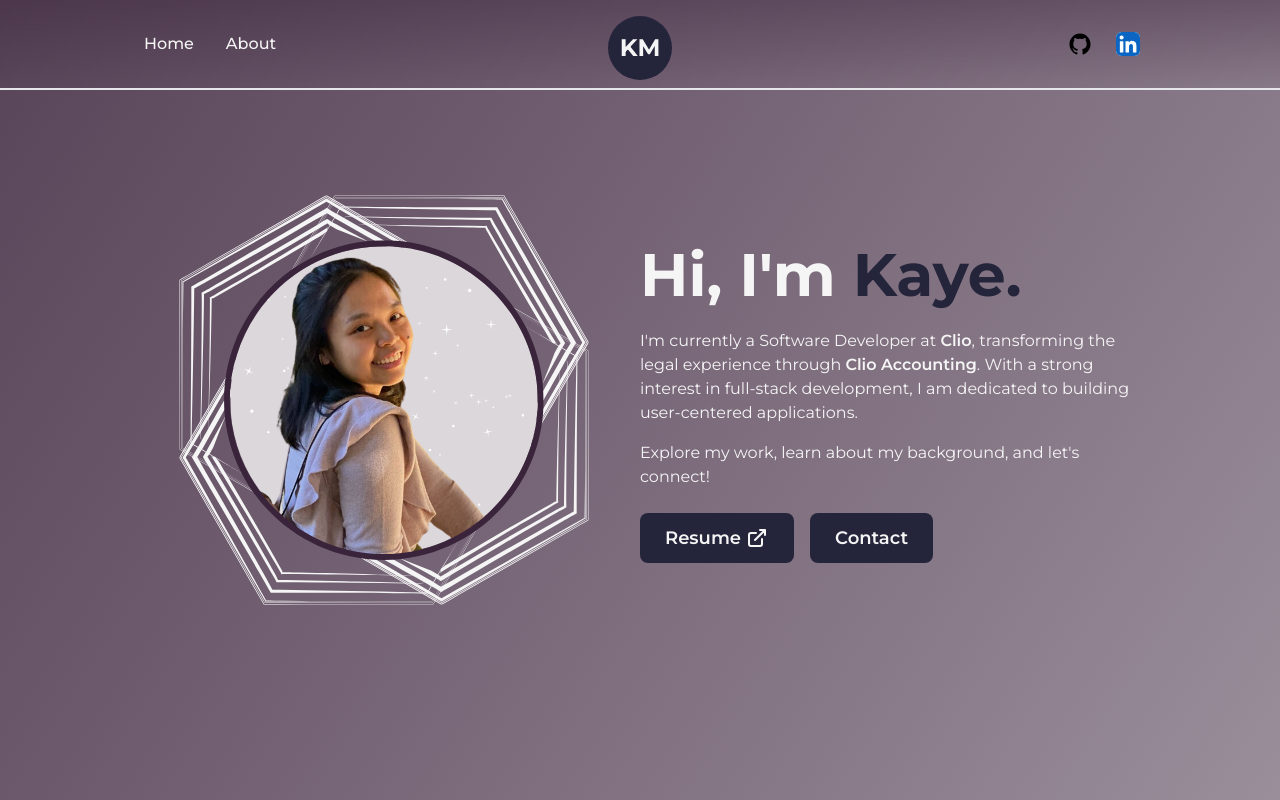
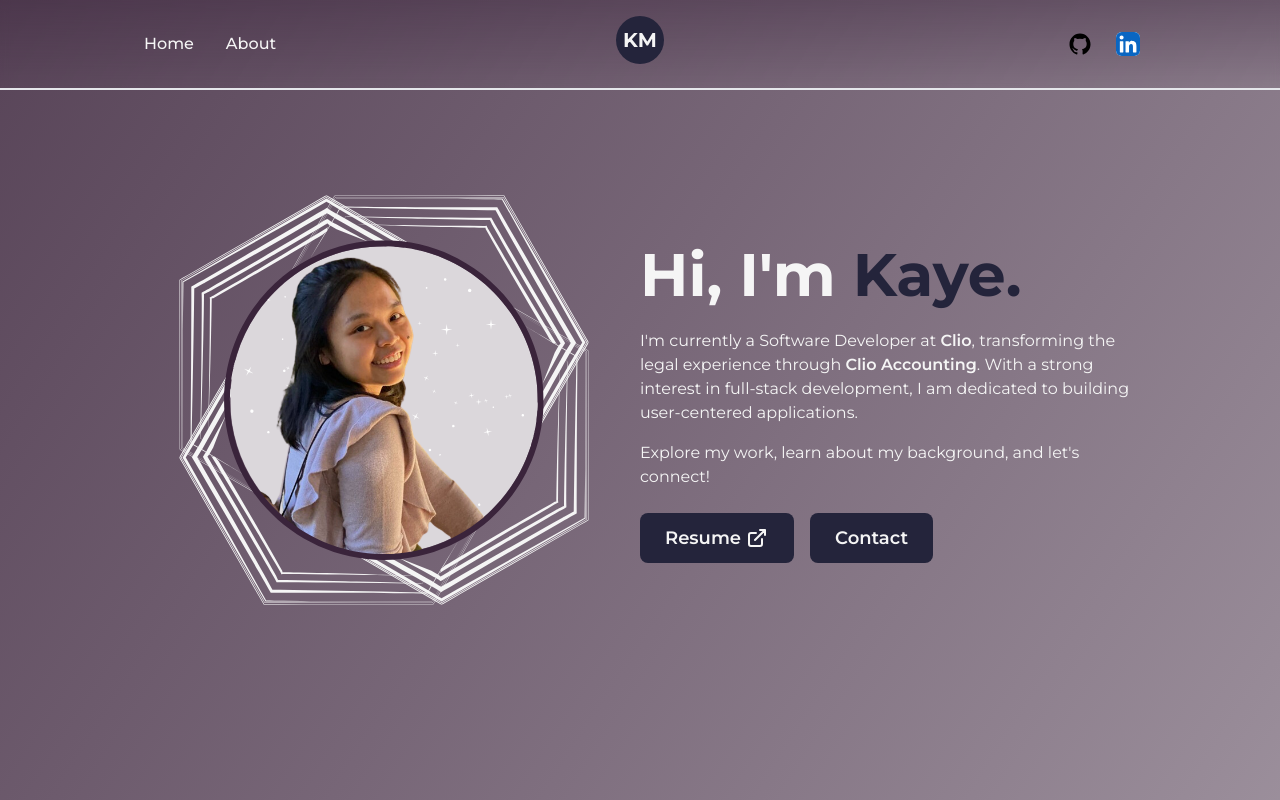
Before and after one commit to kaynzhel/kaynzhel.github.io, a Next.js app: page / in a window 1280 px wide. Shown: the top 800 px of the page. Built offline with nearby package versions, Linux system fonts and the light colour scheme.

Commit message:
spacing and logo changes

```diff
--- a/app/components/Logo.js
+++ b/app/components/Logo.js
@@ -7,9 +7,9 @@ const MotionLink = motion(Link);
 
 const Logo = () => {
   return (
-    <div className={"container flex items-center justify-center mt-2"}>
+    <div className={"container flex items-center justify-center mt-2 w-12 h-12"}>
       <MotionLink
-        className={"w-16 h-16 bg-dark text-light flex items-center justify-center rounded-full text-2xl font-bold"}
+        className={"w-full h-full bg-dark text-light flex items-center justify-center rounded-full text-xl font-bold"}
         href={"/"}
         whileHover={{
           backgroundColor: ["#2B004E", "#1D0E27", "#5A2A79", "#2B004E", "#682860", "#2B004E"],
```
Also changed, not shown: app/components/NavBar.js (indentation only).
